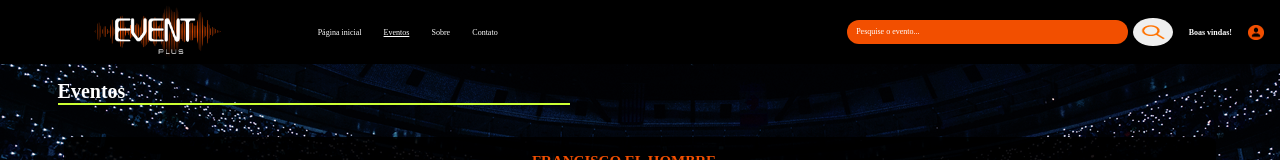
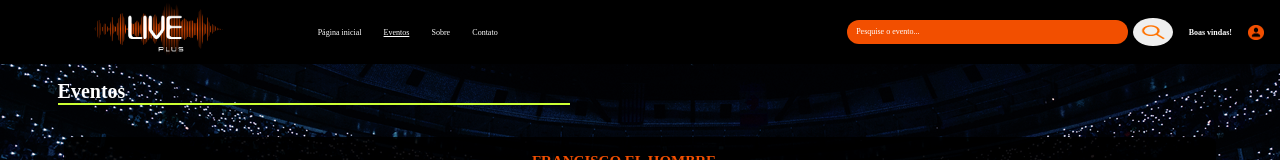
Before and after one commit to marinarosas/liveplus_, a plain HTML site: page index.html in a window 1280 px wide. Shown: the top 160 px of the page. Drawn offline with Linux system fonts and the light colour scheme.

Commit message:
:lipstick: feat: Alteração da logo no header

```diff
--- a/index.html
+++ b/index.html
@@ -11,7 +11,7 @@
 <body>
     <div id="fakeBody">
     <header>
-        <img id="logoEventPlus" src="./asset/Logo-removebg-preview.png" alt= "Logo Event Plus"/>
+        <img id="logoEventPlus" src="./asset/01.LOGOTRANSPARENCIA.png" alt= "Logo Event Plus"/>
         <nav>
             <ul id="menuNav">
               <li><a class="itemNav" id="nav1" href="#">Página inicial</a></li>
```
Also changed, not shown: 1 other file.
